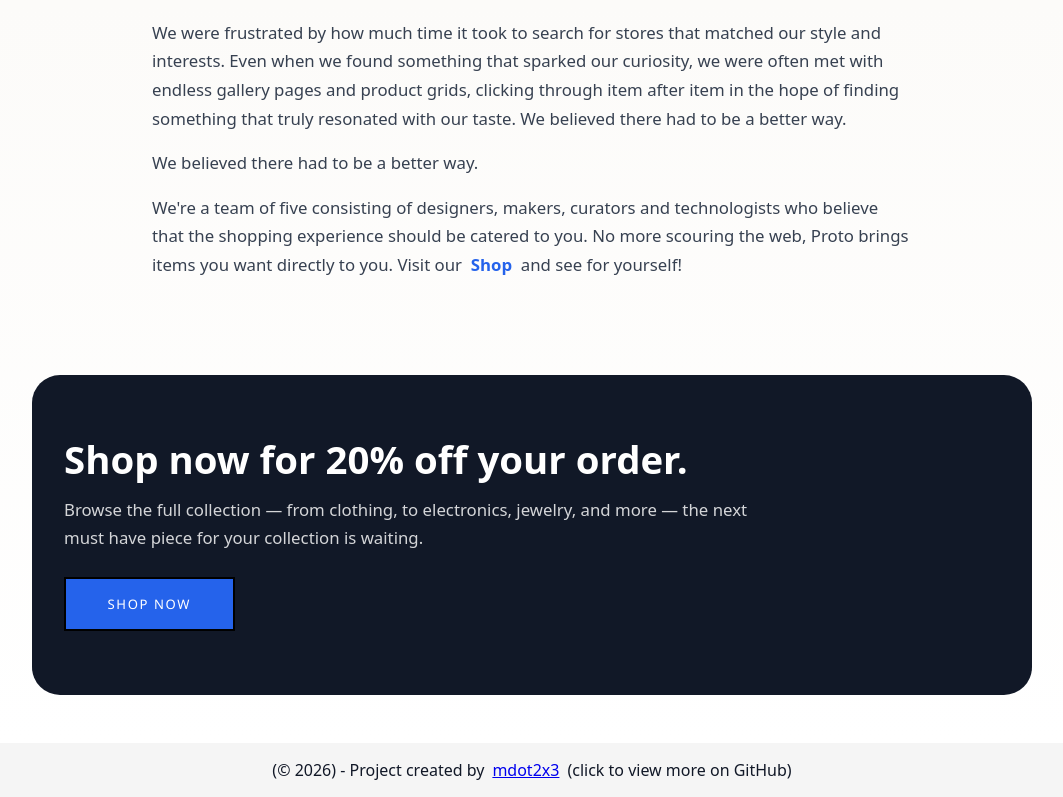
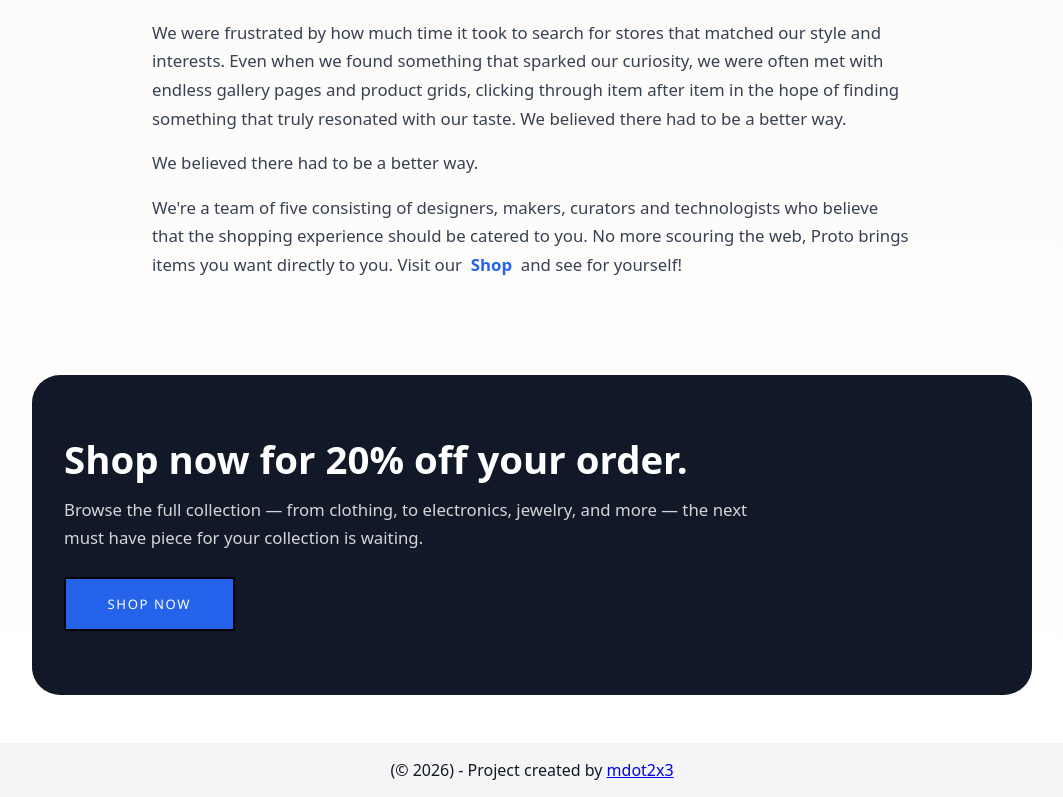
Before and after one commit to mdot2x3/shopping-cart, a React (Vite) app: page / in a window 1280 px wide. Shown: the part 854-1651 px from the top of the page, without its empty margins (108-1171 px from the left). Built offline with nearby package versions, Linux system fonts and the light colour scheme.

Commit message:
fix: change Footer text to single p element
change footer text structure into a single p
element with &nbsp; to create space to
avoid formatting issues on small window sizes.

```diff
--- a/src/components/Footer.jsx
+++ b/src/components/Footer.jsx
@@ -3,8 +3,8 @@ import styles from "./Footer.module.css";
 const Footer = () => {
   return (
     <ul className={styles.footerUl}>
-      <li>(© 2026) - Project created by </li>
-      <li>
+      <p>
+        (© 2026) - Project created by&nbsp;
         <a
           href="https://github.com/mdot2x3"
           target="_blank"
@@ -12,8 +12,7 @@ const Footer = () => {
         >
           mdot2x3
         </a>
-      </li>
-      <li>(click to view more on GitHub)</li>
+      </p>
     </ul>
   );
 };
```
